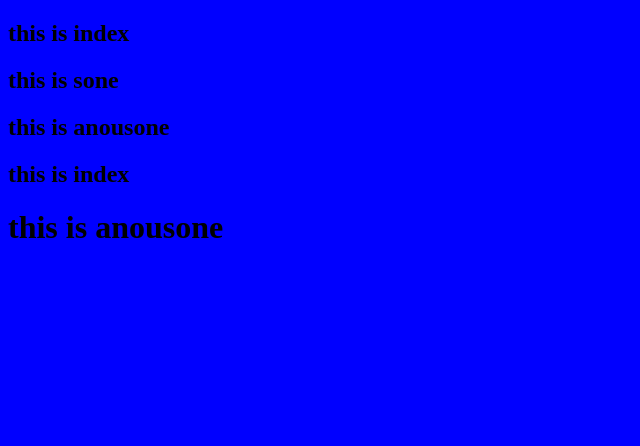
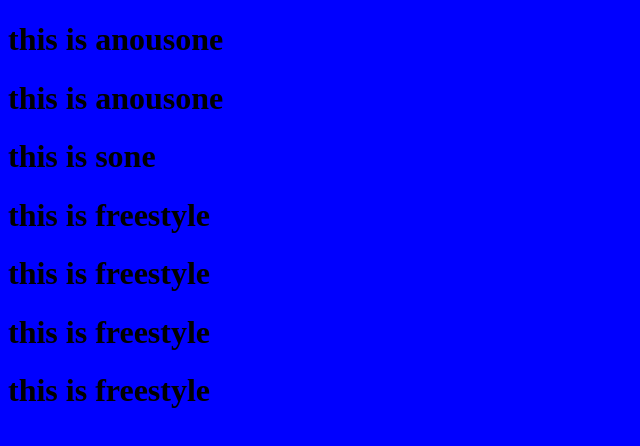
Before and after one commit to anousoneFS/flask_into, a plain HTML site: page index.html in a window 1280 px wide. Shown: the whole page, without its empty margins (0-640 px from the left). Drawn offline with Linux system fonts and the light colour scheme.

Commit message:
edit index.html

```diff
--- a/index.html
+++ b/index.html
@@ -7,13 +7,18 @@
     <title>Document</title>
 </head>
 <body>
-    <h2>this is index</h2>
-    <h2>this is sone</h2>
-    <h2>this is anousone</h2>
-    <h2>this is index</h2>
     <div>
         <h1>this is anousone</h1>
 
     </div>
+    <div>
+        <h1>this is anousone</h1>
+        <h1>this is sone</h1>
+        <h1>this is freestyle</h1>
+        <h1>this is freestyle</h1>
+        <h1>this is freestyle</h1>
+        <h1>this is freestyle</h1>
+
+    </div>
 </body>
 </html>
```
